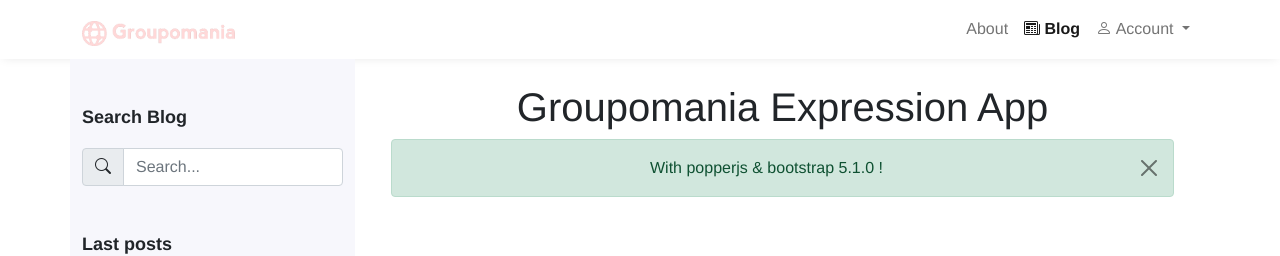
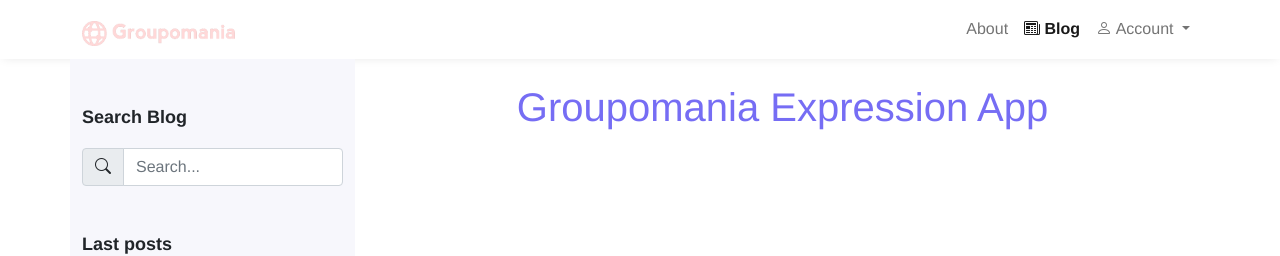
Before and after one commit to jeanmarcj/JeanMarcJuif_7_09022021_frontend, a Vue app: page /#/bloglist in a window 1280 px wide. Shown: the top 256 px of the page. Built offline with nearby package versions, Linux system fonts and the light colour scheme; no server answers; the HTML template or start-up script is replaced by a standard one.

Commit message:
Fix. Update layout

```diff
--- a/src/components/HelloWorld.vue
+++ b/src/components/HelloWorld.vue
@@ -1,13 +1,13 @@
 <template>
   <div class="hello">
-    <h1>{{ msg }}</h1>
+    <h1 class="text-primary mb-5">{{ msg }}</h1>
     <!-- Test boostrap Version 5 -->
-    <div class="container">
+    <!-- <div class="container">
       <div class="alert alert-success alert-dismissible" role="alert">
         With popperjs & bootstrap 5.1.0 !
         <button type="button" class="btn-close" data-bs-dismiss="alert"></button>
       </div>
-    </div>
+    </div> -->
   </div>
 </template>
 
@@ -36,4 +36,7 @@ li {
 a {
   color: #42b983;
 }
+.text-primary {
+  color: #766df4 !important;
+}
 </style>
```
